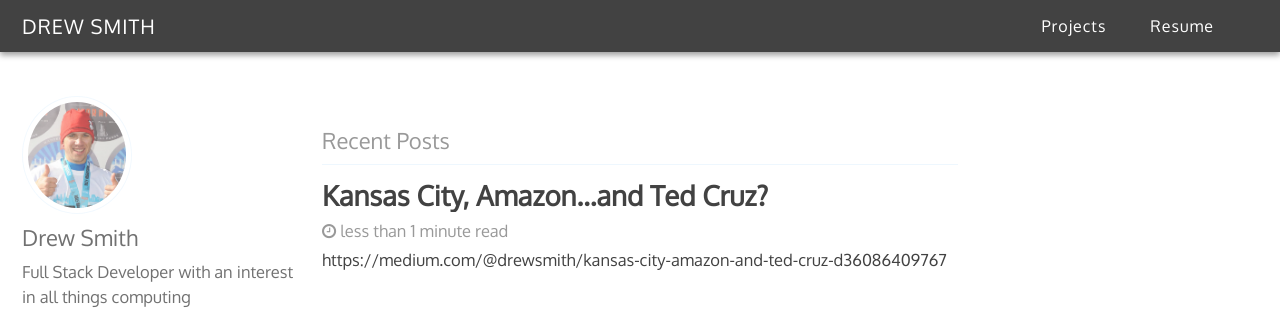
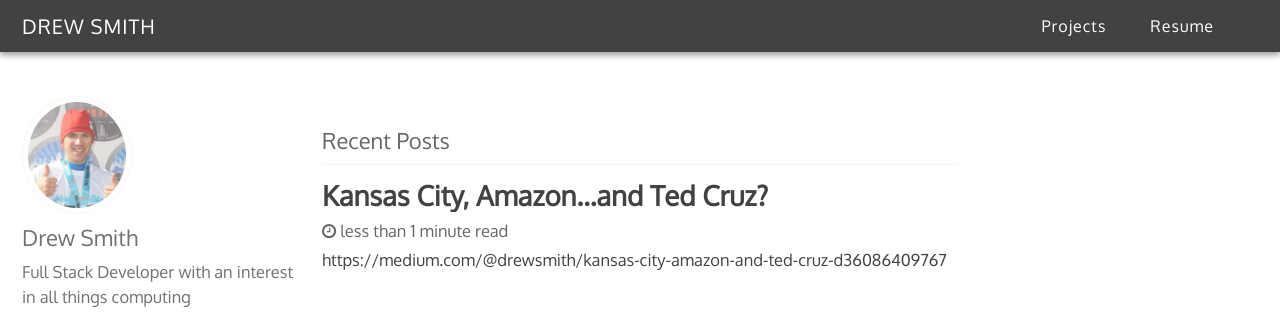
Before and after one commit to drewsmith/drewsmith.github.io, a Jekyll site: the page built from index.html, in a window 1280 px wide. Shown: the top 327 px of the page. Built offline with Jekyll 4.4.1, drawn with Linux system fonts in a browser that asks for light colours; the list of posts is cut into pages by our own code.

```diff
--- a/_sass/minimal-mistakes/skins/_drew.scss
+++ b/_sass/minimal-mistakes/skins/_drew.scss
@@ -6,7 +6,7 @@
 $header-background-color: #424242 !default;
 $background-color: #ffffff !default;
 $text-color: #424242 !default;
-$muted-text-color: #999999 !default;
+$muted-text-color: #666 !default;
 $primary-color: #424242 !default;
 $border-color: mix(#fff, #BBDEFB, 75%) !default;
 $footer-background-color: #FAFAFA !default;
```
